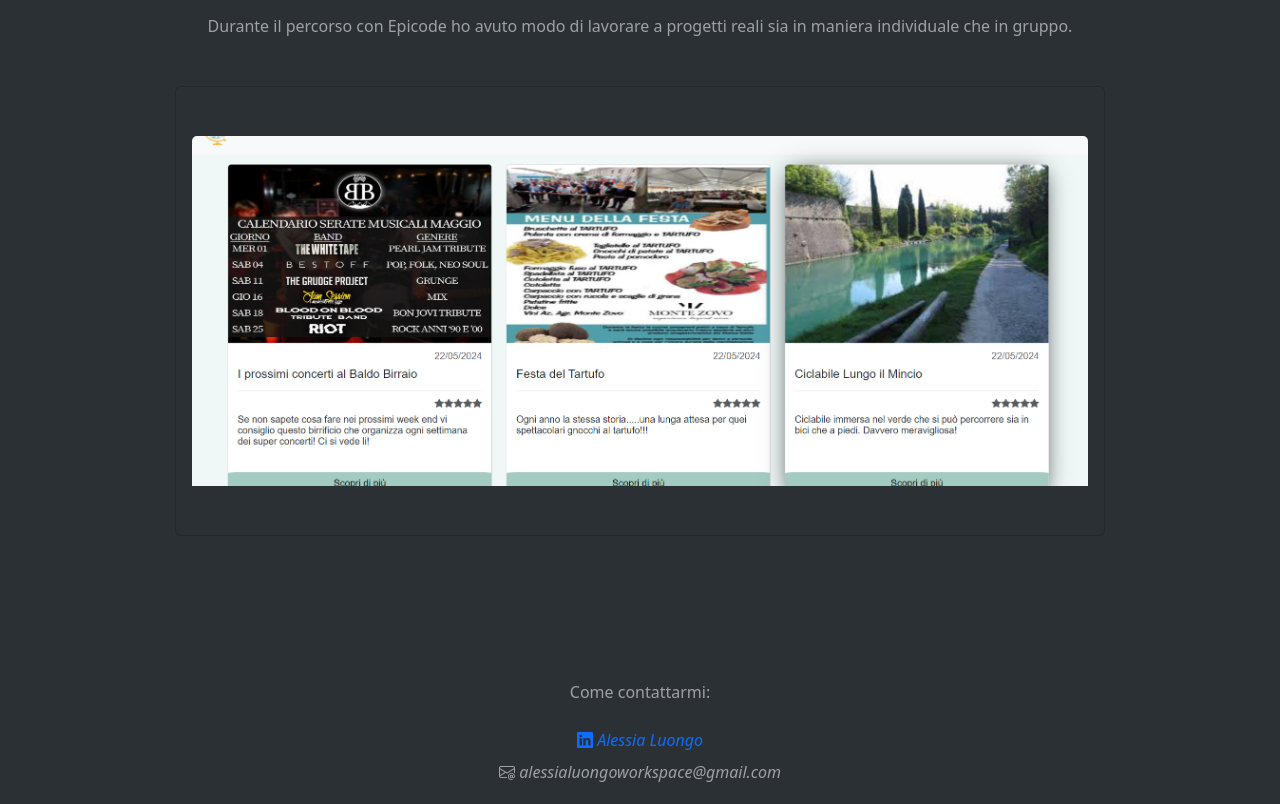
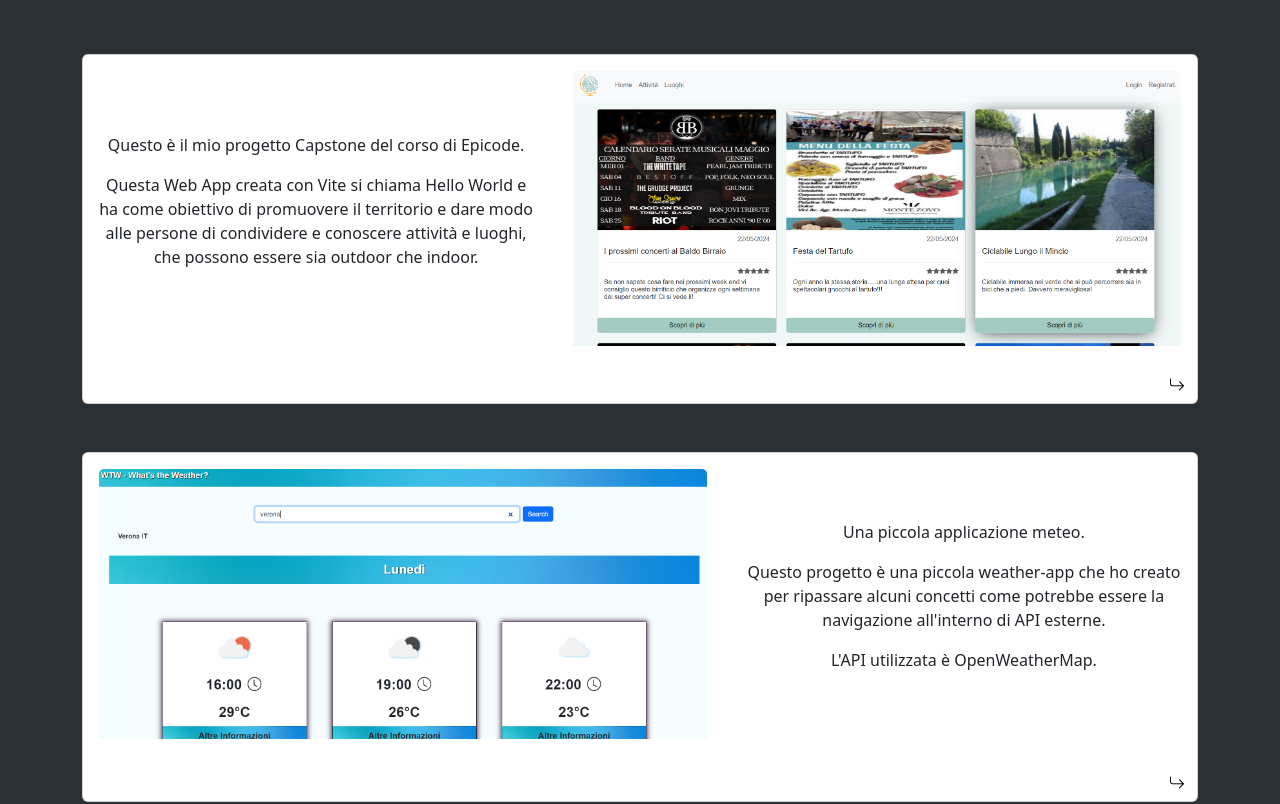
Before and after one commit to AlessiaLuongo/portfolio, a React (Vite) app: page / in a window 1280 px wide. Shown: the part 1140-1944 px from the top of the page. Built offline with nearby package versions, Linux system fonts and the light colour scheme.

Commit message:
modifiche grafiche delle card dei progetti

```diff
--- a/src/components/HelloWorld.jsx
+++ b/src/components/HelloWorld.jsx
@@ -1,5 +1,5 @@
 import { useState } from "react";
-import { Card, CardText, Col } from "react-bootstrap";
+import { Button, Card, CardText, Col, Row } from "react-bootstrap";
 
 const HelloWorld = () => {
   const [frontSide, setFrontSide] = useState(true);
@@ -10,16 +10,31 @@
 
   return (
     <Col
-      xs={12}
-      md={10}
-      lg={10}
-      className="text-center"
-      onClick={handleCardSide}
+      xs={10}
+      md={12}
+      lg={12}
+      className="text-center d-flex flex-row align-items-center"
+      id="project-col"
     >
       <Card id="project-card">
+        <Row className="text-center d-flex flex-row align-items-center">
+          <Col xs={12} md={5} lg={5}>
+            <div className="py-5 d-flex flex-column align-items-center">
+              <p className="ps-3">
+                Questo è il mio progetto Capstone del corso di Epicode.
+              </p>
+              <p className="ps-3">
+                Questa Web App creata con Vite si chiama Hello World e ha come
+                obiettivo di promuovere il territorio e dare modo alle persone
+                di condividere e conoscere attività e luoghi, che possono essere
+                sia outdoor che indoor.
+              </p>
+            </div>
+          </Col>
+          <Col xs={12} md={7} lg={7}>
             <Card.Body className="card-body d-flex justify-content-center">
               {frontSide === true ? (
-            <div id="project-div">
+                <div>
                   <Card.Img
                     variant="top"
                     src="/Screenshot 2024-05-31 112828.png"
@@ -27,20 +42,11 @@
                   />
                 </div>
               ) : (
-            <div className="p-5 back-side">
-              <Card.Title>
-                L&#39;ultimo progetto che ho realizzato è il Capstone.
-              </Card.Title>
-              <Card.Text>
-                Questa Web App creata con Vite si chiama Hello World e ha come
-                obiettivo di promuovere il territorio e dare modo alle persone
-                di condividere e conoscere attività e luoghi, che possono essere
-                sia outdoor che indoor.
-              </Card.Text>
+                <div>
                   <CardText>
-                Di seguito si troverà il link che porterà alla repository del
-                Backend dove si troverà anche il link per la repository del
-                Frontend.
+                    Di seguito si troverà il link che porterà alla repository
+                    del Backend dove si troverà anche il link per la repository
+                    del Frontend.
                   </CardText>
                   <CardText>
                     <a
@@ -51,13 +57,19 @@
                       <i className="bi bi-github"> HelloWorld</i>
                     </a>
                   </CardText>
-              <CardText className="my-4">
-                Ho ancora tantissime idee da inserire all&#39;interno di questo
-                progetto, quindi stay tuned!
+                  <CardText>
+                    Ho ancora tantissime idee da inserire all&#39;interno di
+                    questo progetto, quindi stay tuned!
                   </CardText>
                 </div>
               )}
             </Card.Body>
+
+            <Button onClick={handleCardSide} id="handle-button">
+              <i className="bi bi-arrow-return-right"></i>
+            </Button>
+          </Col>
+        </Row>
       </Card>
     </Col>
   );
--- a/src/components/Progetti.jsx
+++ b/src/components/Progetti.jsx
@@ -2,7 +2,7 @@
 import Row from "react-bootstrap/Row";
 import HelloWorld from "./HelloWorld";
 import { useEffect, useRef, useState } from "react";
-import { Col } from "react-bootstrap";
+import WeatherApp from "./WeatherApp";
 
 const Progetti = ({ setPage }) => {
   const progetti = useRef(null);
@@ -34,19 +34,15 @@
   }, [isVisible]);
   return (
     <Container id="progetti" className="mb-5 py-4">
-      <Row className="py-5 justify-content-center align-content-center">
-        <p className="text-center m-5" ref={progetti}>
+      <Row className="py-5">
+        <p className="text-center" ref={progetti}>
           Durante il percorso con Epicode ho avuto modo di lavorare a progetti
           reali sia in maniera individuale che in gruppo.
         </p>
-        <Col
-          xs={12}
-          md={12}
-          lg={12}
-          className="d-flex justify-content-center align-content-center"
-        >
-          <HelloWorld />
-        </Col>
+      </Row>
+      <Row className="justify-content-center align-content-center g-5">
+        <HelloWorld />
+        <WeatherApp />
       </Row>
     </Container>
   );
--- /dev/null
+++ b/src/components/WeatherApp.jsx
@@ -0,0 +1,80 @@
+import { useState } from "react";
+import { Button, Card, CardText, Col, Row } from "react-bootstrap";
+
+const WeatherApp = () => {
+  const [frontSide, setFrontSide] = useState(true);
+
+  const handleCardSide = () => {
+    setFrontSide(!frontSide);
+  };
+  return (
+    <Col
+      xs={10}
+      md={12}
+      lg={12}
+      className=" text-center d-flex flex-row align-items-center "
+      id="project-col"
+    >
+      <Card id="project-card">
+        <Row className="text-center d-flex flex-row align-items-center ">
+          <Col xs={12} md={7} lg={7}>
+            <Card.Body className="card-body d-flex justify-content-center ">
+              {frontSide === true ? (
+                <div className="d-flex flex-column">
+                  <Card.Img
+                    variant="top"
+                    src="/weatherapp.png"
+                    id="card-image"
+                  />
+                </div>
+              ) : (
+                <div className="p-5 ">
+                  <CardText>Qui il codice su GitHub</CardText>
+                  <CardText>
+                    <a
+                      href="https://github.com/AlessiaLuongo/Weather-App.git"
+                      target="_blank"
+                      rel="noopener noreferrer"
+                    >
+                      <i className="bi bi-github"> Weather App</i>
+                    </a>
+                  </CardText>
+                  <CardText>E qui la versione deployata</CardText>
+                  <CardText>
+                    <a
+                      href="https://weather-app-lovat-mu.vercel.app/"
+                      target="_blank"
+                      rel="noopener noreferrer"
+                    >
+                      <i className="bi bi-globe2">
+                        {" "}
+                        WTW What&#39;s the Weather?
+                      </i>
+                    </a>
+                  </CardText>
+                </div>
+              )}
+            </Card.Body>
+
+            <Button onClick={handleCardSide} id="handle-button">
+              <i className="bi bi-arrow-return-right"></i>
+            </Button>
+          </Col>
+
+          <Col xs={12} md={5} lg={5}>
+            <div className="py-5 d-flex flex-column align-items-center">
+              <p className="pe-3">Una piccola applicazione meteo.</p>
+              <p className="pe-3">
+                Questo progetto è una piccola weather-app che ho creato per
+                ripassare alcuni concetti come potrebbe essere la navigazione
+                all&#39;interno di API esterne.
+              </p>
+              <p className="pe-3">L&#39;API utilizzata è OpenWeatherMap.</p>
+            </div>
+          </Col>
+        </Row>
+      </Card>
+    </Col>
+  );
+};
+export default WeatherApp;
--- a/src/index.css
+++ b/src/index.css
@@ -60,48 +60,41 @@
 }
 
 #project-card {
-  background-color: #2b3035;
-  color: #9fa2a4;
-  min-height: 450px;
-  max-height: 450px;
-  overflow: auto;
+  /* background-color: #2b3035; */
+  /* color: #9fa2a4; */
   transition: all 0.4s ease 0s;
+  min-height: 350px;
+  max-height: 350px;
+}
+
+@media screen and (max-width: 768px) {
+  #project-card {
+    min-height: 550px;
+    max-height: 550px;
+    padding-right: 5px;
+  }
 }
 
 #project-card:hover,
 #navbar-p:hover {
-  cursor: pointer;
   box-shadow: 0px 5px 40px -10px;
-}
-
-.card-body {
-  display: flex;
-  flex-direction: column;
-  justify-content: space-between;
-  height: 100%;
-}
-
-.back-side {
-  border: 1px solid white;
-  border-radius: 5px;
-}
-
-.front-side {
-  min-height: 450px;
-  max-height: 450px;
-}
-
-#project-div {
-  object-fit: cover;
-  min-width: 100%;
-  height: 350px;
-  display: flex;
-  justify-content: center;
-  align-items: center;
 }
 
 #card-image {
   width: 100%;
   height: 100%;
-  object-fit: cover;
 }
+
+#handle-button {
+  color: black;
+  background-color: transparent; /* #9fa2a4; */
+  border: none;
+  z-index: 10;
+  position: absolute;
+  bottom: 0;
+  right: 0;
+}
+
+#handle-button:hover {
+  transform: scale(1.5);
+}
```
Also changed, not shown: public/weatherapp.png (added). Lines whose indentation alone changed are shown as unchanged.
